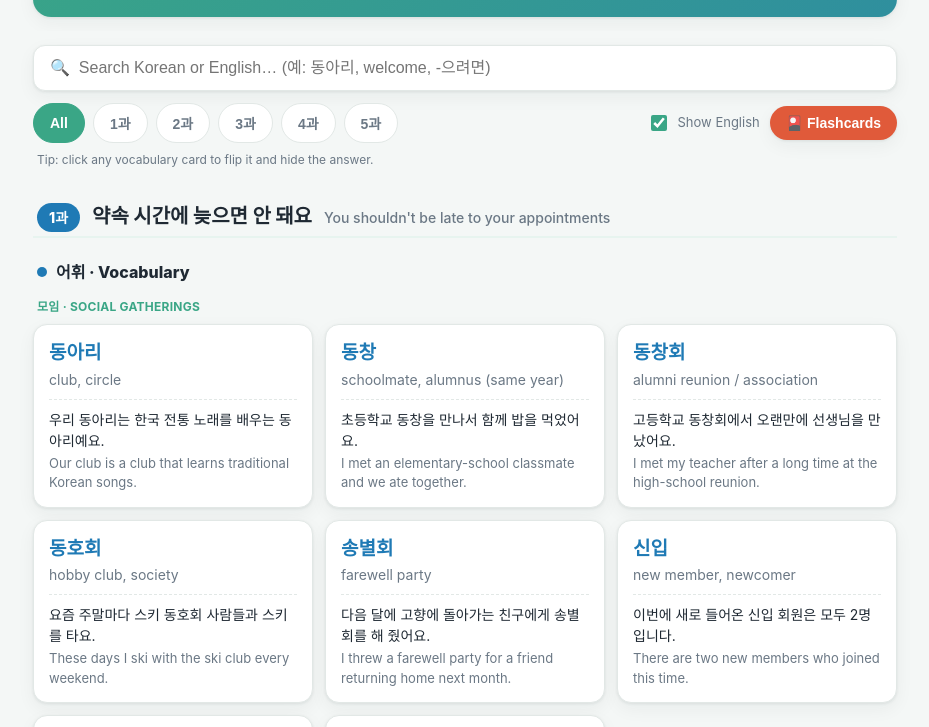
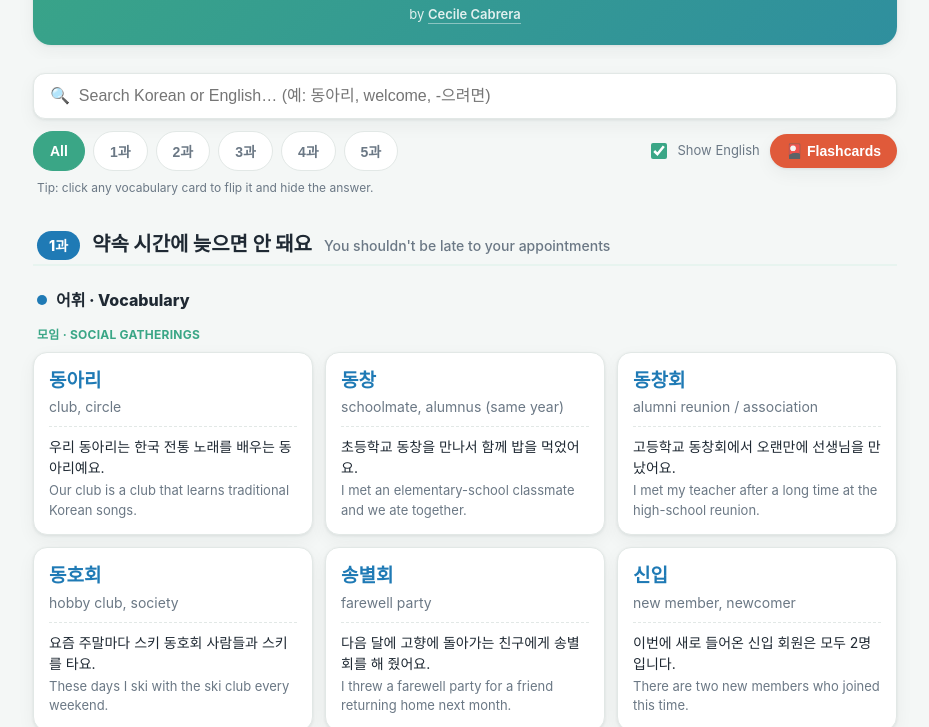
Before and after one commit to cecilereine/kingsejeong_korean3A, a plain HTML site: page index.html in a window 1280 px wide. Shown: the part 156-883 px from the top of the page, without its empty margins (175-1104 px from the left). Drawn offline with Linux system fonts and the light colour scheme.

Commit message:
added author by-line

```diff
--- a/index.html
+++ b/index.html
@@ -12,6 +12,7 @@
     <span class="lvl">INTERMEDIATE · 중급</span>
     <h1>세종학당 한국어 3A</h1>
     <p>Grammar &amp; Vocabulary Lookup · 문법과 어휘 찾아보기</p>
+    <p class="author">by <a href="https://cecilecabrera.com/" target="_blank" rel="noopener">Cecile Cabrera</a></p>
   </header>
 
   <div class="controls">
--- a/styles.css
+++ b/styles.css
@@ -30,6 +30,12 @@
   }
   header.top h1{margin:0;font-size:26px;font-weight:800}
   header.top p{margin:6px 0 0;opacity:.9;font-size:14px}
+  header.top p.author{font-size:13px;opacity:.85;margin-top:8px}
+  header.top p.author a{
+    color:#fff;text-decoration:none;font-weight:600;
+    border-bottom:1px solid rgba(255,255,255,.5);padding-bottom:1px;
+  }
+  header.top p.author a:hover{border-bottom-color:#fff}
 
   .controls{
     position:sticky;top:0;z-index:20;
```
